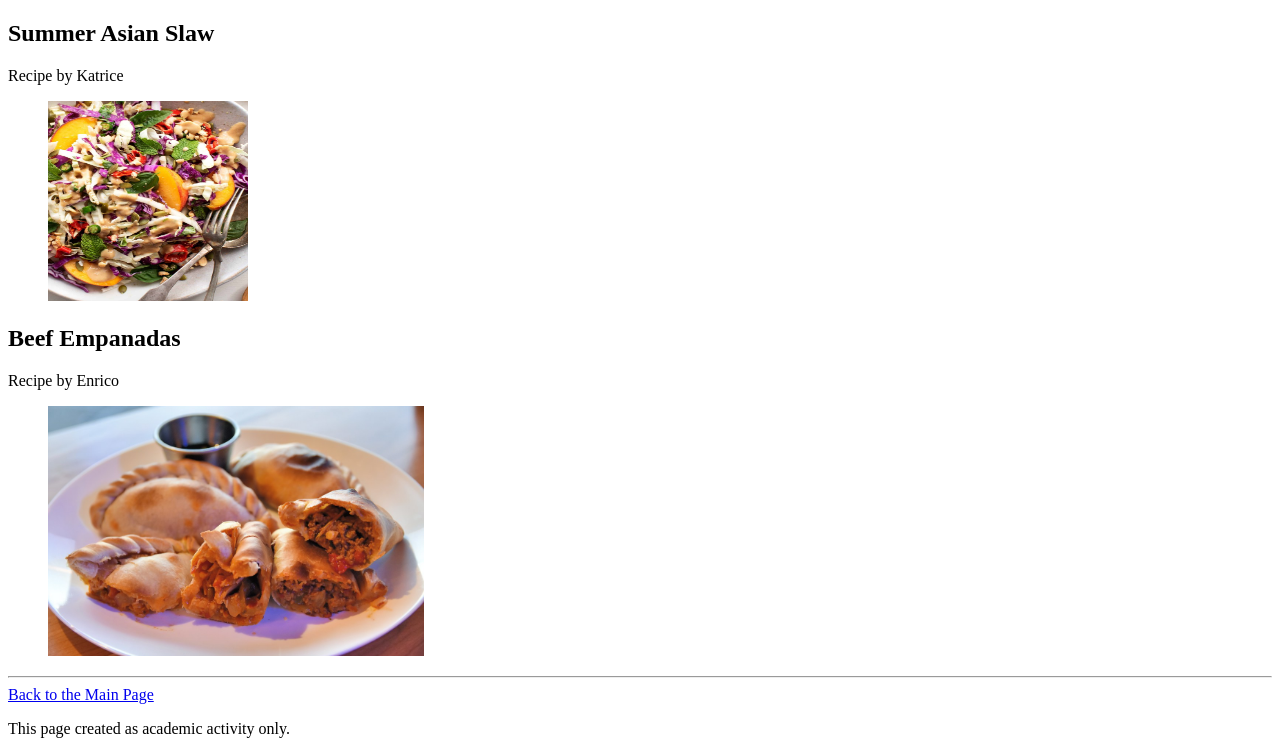
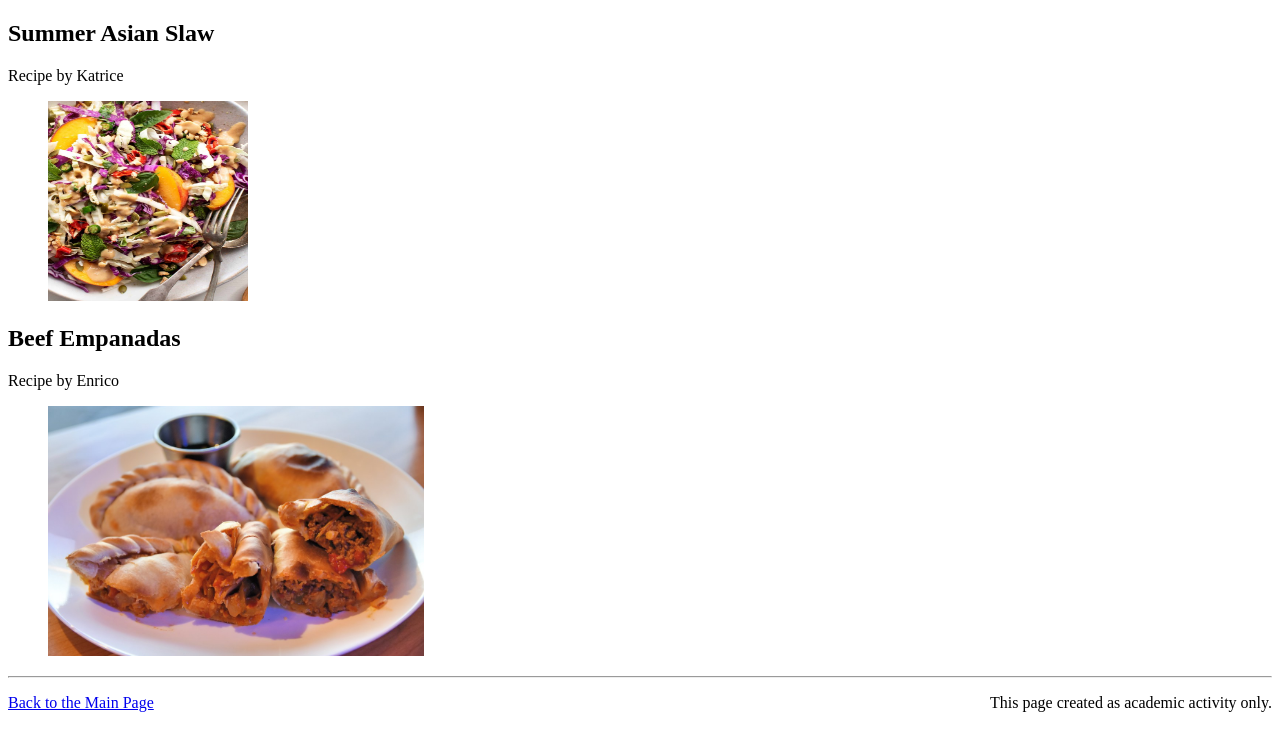
Before and after one commit to ThariqZ/Recipe-Site, a plain HTML site: page index.html in a window 1280 px wide. Shown: the part 807-1561 px from the top of the page. After the commit the page ends 1535 px from the top, so only its background shows below. Drawn offline with Linux system fonts and the light colour scheme; files that its build step writes are made by us from their sources; files whose address does not match are found by name.

Commit message:
Update index.html

```diff
--- a/index.html
+++ b/index.html
@@ -34,8 +34,7 @@
       <img src="images/empanada.jpg" style="height:250px" alt="picture of empanadas">
   </figure>
   <hr>
-  <a href="https://www.bellevuecollege.edu" target="_blank">Back to the Main Page</a>
-  <p>This page created as academic activity only.</p>
+  <p><a href="https://www.bellevuecollege.edu" target="_blank">Back to the Main Page</a>  <span style="float:right;">This page created as academic activity only.</p></span>
   <script src="script.js"></script>
 </body>
 </html>
```
